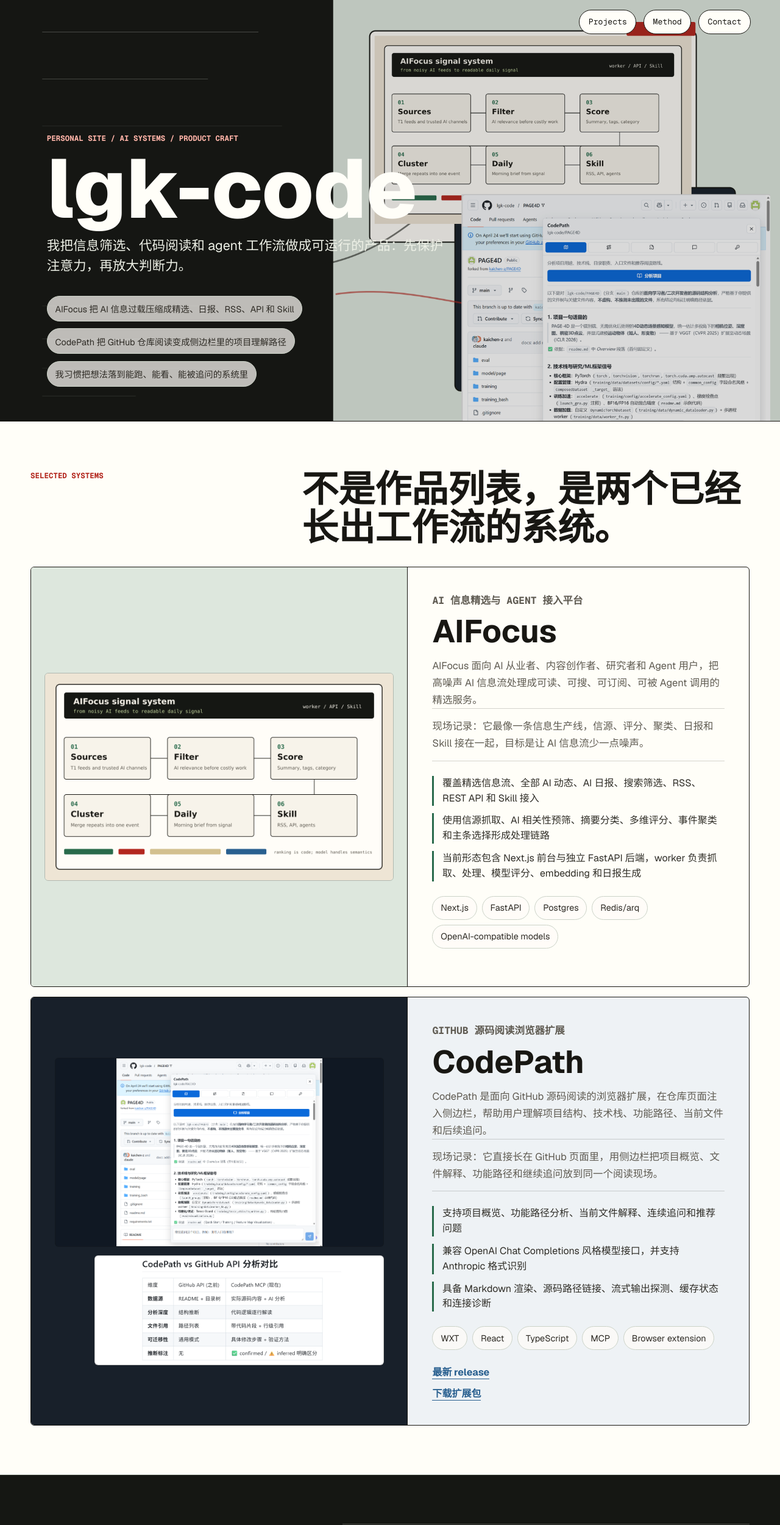
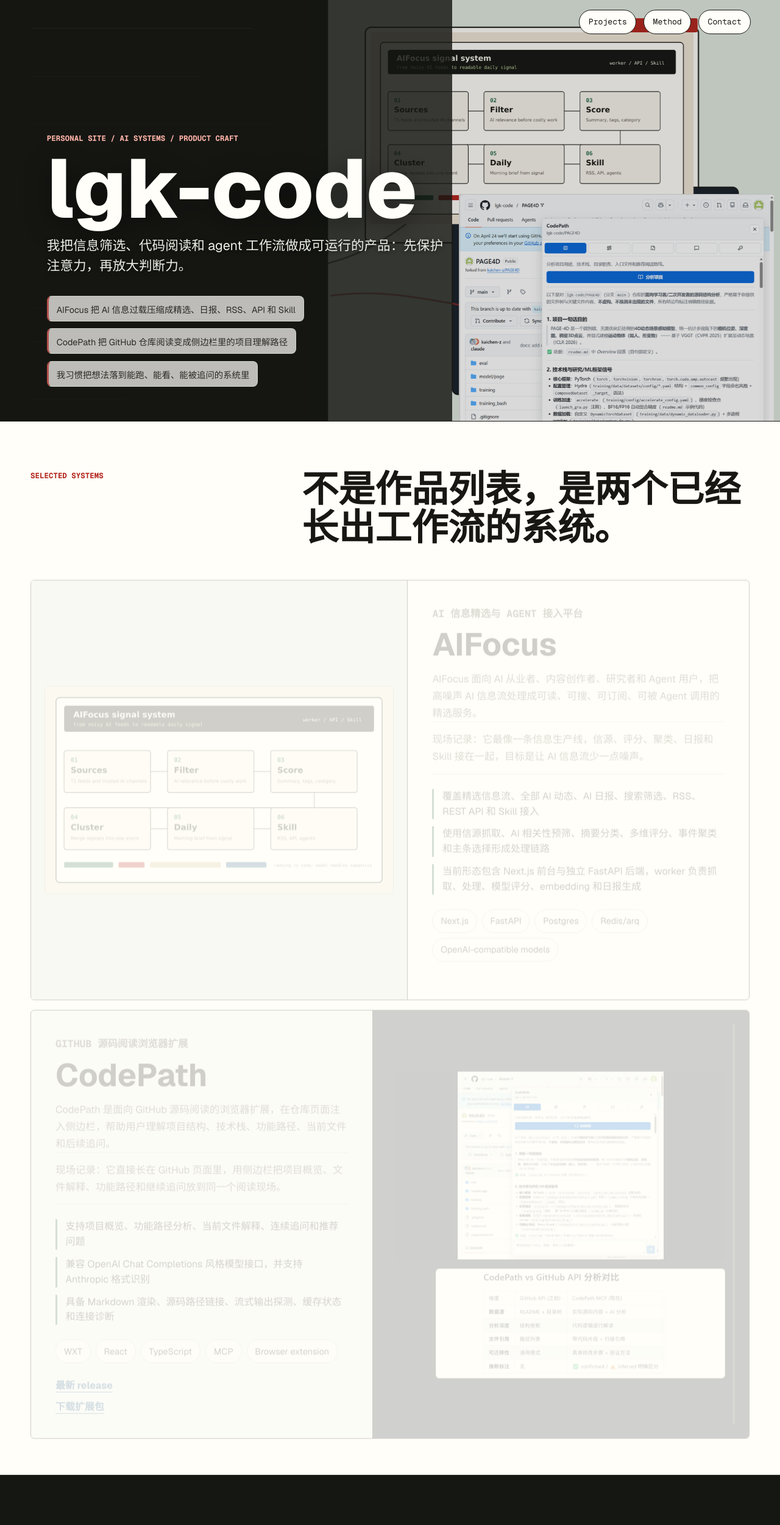
Before and after one commit to lgk-code/personalweb, a Next.js app: page / in a window 1280 px wide. Shown: the top 2500 px of the page at 61% size. Built offline with nearby package versions, Linux system fonts and the light colour scheme; no server answers.

Commit message:
feat: add motion polish and review notes

```diff
--- a/src/app/globals.css
+++ b/src/app/globals.css
@@ -68,6 +68,15 @@
   background: #151713;
 }
 
+.hero-section::before {
+  position: absolute;
+  inset: 0 auto 0 0;
+  z-index: 1;
+  width: min(60rem, 58vw);
+  background: rgba(21, 23, 19, 0.82);
+  content: "";
+}
+
 .hero-media {
   position: absolute;
   inset: 0;
@@ -84,17 +93,20 @@
 .hero-media img {
   object-fit: cover;
   object-position: center;
+  transform: scale(1.02);
+  animation: hero-drift 18s ease-in-out infinite alternate;
 }
 
 .top-nav {
   position: relative;
-  z-index: 2;
+  z-index: 3;
   display: flex;
   justify-content: flex-end;
   gap: 0.75rem;
   padding: 1rem clamp(1rem, 4vw, 3rem);
   font-family: var(--font-geist-mono), ui-monospace, monospace;
   font-size: 0.82rem;
+  animation: enter-down 520ms ease-out both;
 }
 
 .top-nav a,
@@ -118,7 +130,7 @@
 
 .hero-content {
   position: relative;
-  z-index: 1;
+  z-index: 2;
   display: flex;
   min-height: calc(86vh - 70px);
   max-width: 820px;
@@ -126,6 +138,26 @@
   justify-content: flex-end;
   padding: 4rem clamp(1rem, 6vw, 5rem) 3.5rem;
   color: var(--panel);
+}
+
+.hero-content > * {
+  animation: enter-up 680ms cubic-bezier(0.22, 1, 0.36, 1) both;
+}
+
+.hero-content .eyebrow {
+  animation-delay: 80ms;
+}
+
+.hero-content h1 {
+  animation-delay: 160ms;
+}
+
+.hero-summary {
+  animation-delay: 260ms;
+}
+
+.proof-row {
+  animation-delay: 360ms;
 }
 
 .eyebrow,
@@ -151,6 +183,7 @@
   line-height: 0.9;
   font-weight: 780;
   overflow-wrap: anywhere;
+  text-shadow: 0 0.08em 0.32em rgba(0, 0, 0, 0.42);
 }
 
 .hero-summary {
@@ -159,6 +192,7 @@
   color: #edf0e6;
   font-size: 1.35rem;
   line-height: 1.55;
+  text-shadow: 0 0.08em 0.28em rgba(0, 0, 0, 0.5);
 }
 
 .proof-row {
@@ -175,8 +209,31 @@
   border-radius: 999px;
   background: rgba(255, 253, 248, 0.72);
   color: #2e2b25;
+  max-width: 100%;
+  min-width: 0;
   padding: 0.6rem 0.8rem;
   font-size: 0.9rem;
+  overflow-wrap: anywhere;
+  white-space: normal;
+}
+
+.proof-row span {
+  border-left: 3px solid rgba(179, 38, 30, 0.7);
+  border-radius: 8px;
+  transform-origin: left center;
+  animation: proof-pop 620ms cubic-bezier(0.22, 1, 0.36, 1) both;
+}
+
+.proof-row span:nth-child(1) {
+  animation-delay: 480ms;
+}
+
+.proof-row span:nth-child(2) {
+  animation-delay: 560ms;
+}
+
+.proof-row span:nth-child(3) {
+  animation-delay: 640ms;
 }
 
 .projects-section,
@@ -238,10 +295,32 @@
   border: 1px solid var(--ink);
   border-radius: 6px;
   background: #fffef8;
+  transition:
+    box-shadow 220ms ease,
+    transform 220ms ease;
 }
 
 .project-card:nth-child(2) {
   background: #eef2f5;
+}
+
+.project-card-codepath {
+  grid-template-columns: minmax(0, 0.95fr) minmax(0, 1.05fr);
+}
+
+.project-card-codepath .project-copy {
+  order: 1;
+}
+
+.project-card-codepath .project-visual {
+  order: 2;
+  border-right: 0;
+  border-left: 1px solid var(--ink);
+}
+
+.project-card:hover {
+  box-shadow: 0 1.1rem 2.2rem rgba(24, 23, 19, 0.12);
+  transform: translateY(-2px);
 }
 
 .project-visual {
@@ -250,6 +329,7 @@
 }
 
 .asset-visual {
+  position: relative;
   display: flex;
   align-items: center;
   justify-content: center;
@@ -258,8 +338,45 @@
   padding: 1.4rem;
 }
 
+.asset-visual::before {
+  position: absolute;
+  inset: 8% 1.4rem auto;
+  z-index: 1;
+  height: 2px;
+  background: rgba(179, 38, 30, 0.5);
+  content: "";
+  transform: translateY(-2.2rem);
+  animation: signal-sweep 5.8s ease-in-out infinite;
+}
+
+.asset-visual::after {
+  position: absolute;
+  z-index: 1;
+  content: "";
+  pointer-events: none;
+}
+
 .screenshot-visual {
   background: #18202a;
+}
+
+.codepath-visual::before {
+  inset: 1.4rem 1.4rem 1.4rem auto;
+  width: 3px;
+  height: auto;
+  background: rgba(200, 217, 162, 0.72);
+  transform: none;
+  animation: panel-focus 5.6s ease-in-out infinite;
+}
+
+.codepath-visual::after {
+  top: 24%;
+  right: min(7vw, 4.8rem);
+  width: min(38%, 14rem);
+  height: 2.4rem;
+  border: 1px solid rgba(200, 217, 162, 0.58);
+  background: rgba(255, 253, 248, 0.1);
+  animation: panel-lock 6.4s ease-in-out infinite;
 }
 
 .codepath-visual {
@@ -288,6 +405,14 @@
   border: 1px solid rgba(24, 23, 19, 0.22);
   border-radius: 6px;
   object-fit: contain;
+  transition:
+    transform 260ms ease,
+    filter 260ms ease;
+}
+
+.project-card:hover .asset-visual img {
+  filter: saturate(1.04) contrast(1.03);
+  transform: translateY(-3px);
 }
 
 .codepath-visual-stack .primary-shot {
@@ -508,6 +633,121 @@
   transform: translateY(-1px);
 }
 
+@keyframes hero-drift {
+  from {
+    transform: scale(1.02) translate3d(-0.4rem, 0, 0);
+  }
+
+  to {
+    transform: scale(1.055) translate3d(0.6rem, -0.5rem, 0);
+  }
+}
+
+@keyframes enter-up {
+  from {
+    opacity: 0;
+    transform: translateY(1.1rem);
+  }
+
+  to {
+    opacity: 1;
+    transform: translateY(0);
+  }
+}
+
+@keyframes enter-down {
+  from {
+    opacity: 0;
+    transform: translateY(-0.75rem);
+  }
+
+  to {
+    opacity: 1;
+    transform: translateY(0);
+  }
+}
+
+@keyframes proof-pop {
+  from {
+    opacity: 0;
+    transform: translateY(0.6rem) scale(0.98);
+  }
+
+  to {
+    opacity: 1;
+    transform: translateY(0) scale(1);
+  }
+}
+
+@keyframes signal-sweep {
+  0%,
+  18% {
+    opacity: 0;
+    transform: translateY(-2.2rem) scaleX(0.42);
+  }
+
+  36%,
+  62% {
+    opacity: 1;
+  }
+
+  82%,
+  100% {
+    opacity: 0;
+    transform: translateY(29rem) scaleX(0.88);
+  }
+}
+
+@keyframes panel-focus {
+  0%,
+  100% {
+    opacity: 0.25;
+    transform: translateX(0);
+  }
+
+  45%,
+  70% {
+    opacity: 0.9;
+    transform: translateX(-0.7rem);
+  }
+}
+
+@keyframes panel-lock {
+  0%,
+  100% {
+    opacity: 0;
+    transform: translateY(1.8rem);
+  }
+
+  38%,
+  70% {
+    opacity: 0.72;
+    transform: translateY(0);
+  }
+}
+
+@supports (animation-timeline: view()) {
+  .project-card,
+  .evidence-list li,
+  .method-list li {
+    animation: reveal-up both;
+    animation-range: entry 12% cover 28%;
+    animation-timeline: view();
+  }
+
+  @keyframes reveal-up {
+    from {
+      opacity: 0.2;
+      translate: 0 1.35rem;
+    }
+
+    to {
+      opacity: 1;
+      translate: 0 0;
+    }
+  }
+}
+
 @media (max-width: 820px) {
   .top-nav {
     justify-content: flex-start;
@@ -525,8 +765,14 @@
     padding-bottom: 2.5rem;
   }
 
+  .hero-section::before {
+    width: 100%;
+    background: rgba(21, 23, 19, 0.74);
+  }
+
   .hero-content h1 {
     font-size: 4.8rem;
+    max-width: 6.8ch;
   }
 
   .hero-summary,
@@ -535,7 +781,8 @@
   }
 
   .hero-media img {
-    object-position: 42% center;
+    object-position: 58% center;
+    animation: none;
   }
 
   .section-shell {
@@ -551,6 +798,16 @@
 
   .project-card {
     min-height: auto;
+  }
+
+  .project-card-codepath .project-copy,
+  .project-card-codepath .project-visual {
+    order: initial;
+  }
+
+  .project-card-codepath .project-visual {
+    border-left: 0;
+    border-bottom: 1px solid var(--ink);
   }
 
   .section-heading h2,
@@ -643,8 +900,11 @@
   }
 
   .proof-row {
+    align-items: flex-start;
+    flex-direction: column;
     gap: 0.5rem;
     margin-top: 1.35rem;
+    max-width: min(100%, 22rem);
   }
 
   .proof-row span,
@@ -652,6 +912,10 @@
     font-size: 0.82rem;
     line-height: 1.35;
     padding: 0.48rem 0.62rem;
+  }
+
+  .proof-row span {
+    width: 100%;
   }
 }
 
@@ -664,4 +928,34 @@
     animation-iteration-count: 1 !important;
     transition-duration: 0.01ms !important;
   }
+
+  .hero-media img,
+  .top-nav,
+  .hero-content > *,
+  .proof-row span,
+  .asset-visual::before,
+  .asset-visual::after,
+  .project-card,
+  .evidence-list li,
+  .method-list li {
+    animation: none !important;
+  }
+
+  .asset-visual::before {
+    opacity: 0;
+  }
+
+  .asset-visual::after {
+    opacity: 0;
+  }
+
+  .hero-media img,
+  .project-card,
+  .project-card:hover,
+  .project-card:hover .asset-visual img,
+  .top-nav a:hover,
+  .contact-actions a:hover,
+  .not-found-actions a:hover {
+    transform: none !important;
+  }
 }
--- a/src/app/page.tsx
+++ b/src/app/page.tsx
@@ -35,7 +35,7 @@
 
 function AIFocusVisual() {
   return (
-    <div className="project-visual asset-visual">
+    <div className="project-visual asset-visual aifocus-visual">
       <picture>
         <source media="(max-width: 820px)" srcSet="/projects/aifocus-signal-mobile.png" />
         <Image
@@ -91,7 +91,7 @@
   const titleId = `${project.visual}-project-title`;
 
   return (
-    <article className="project-card" aria-labelledby={titleId}>
+    <article className={`project-card project-card-${project.visual}`} aria-labelledby={titleId}>
       <ProjectVisual visual={project.visual} />
       <div className="project-copy">
         <p className="section-kicker">{project.role}</p>
```
Also changed, not shown: 4 other files (tests, documents, lock files or other folders).
